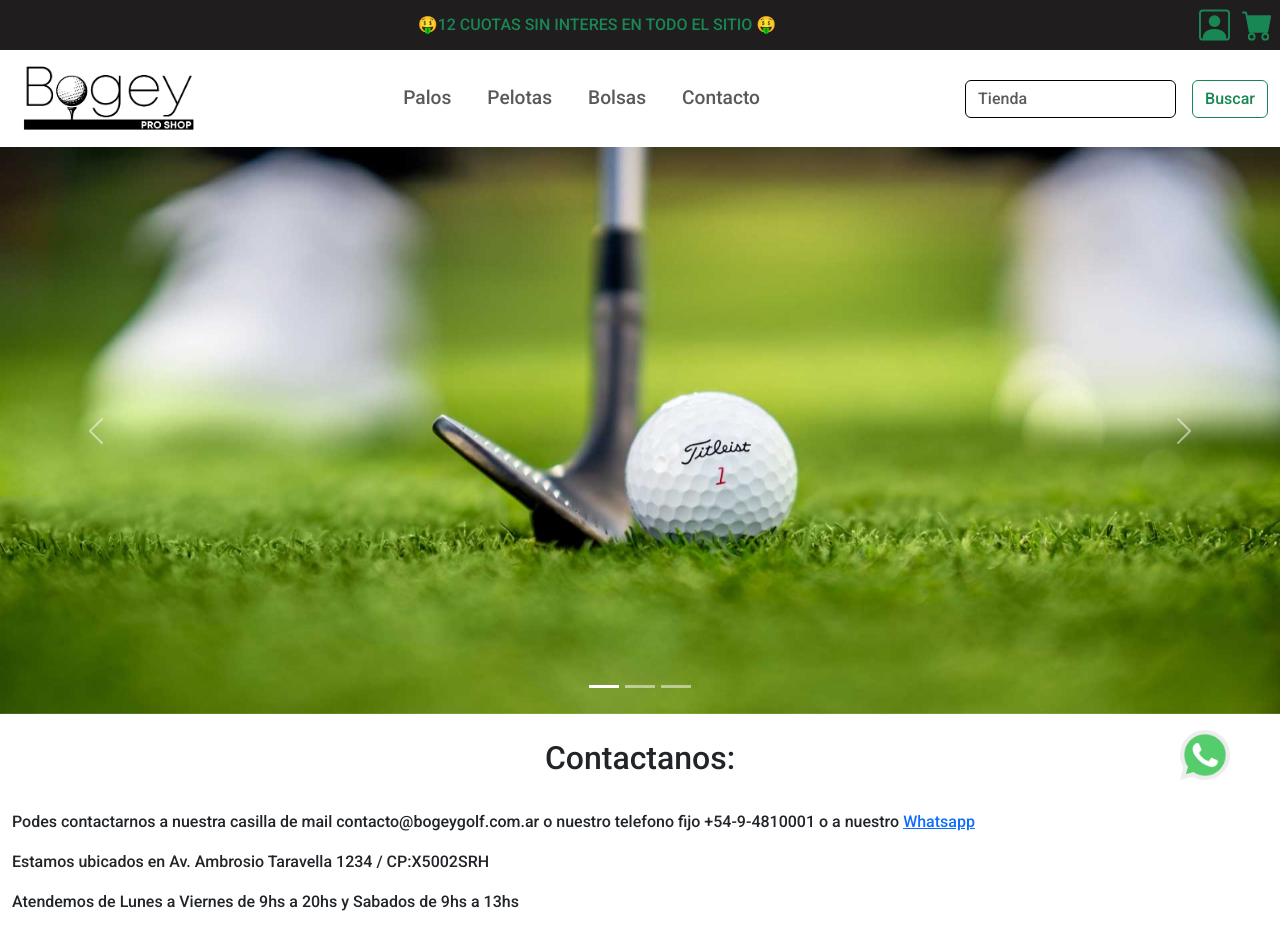
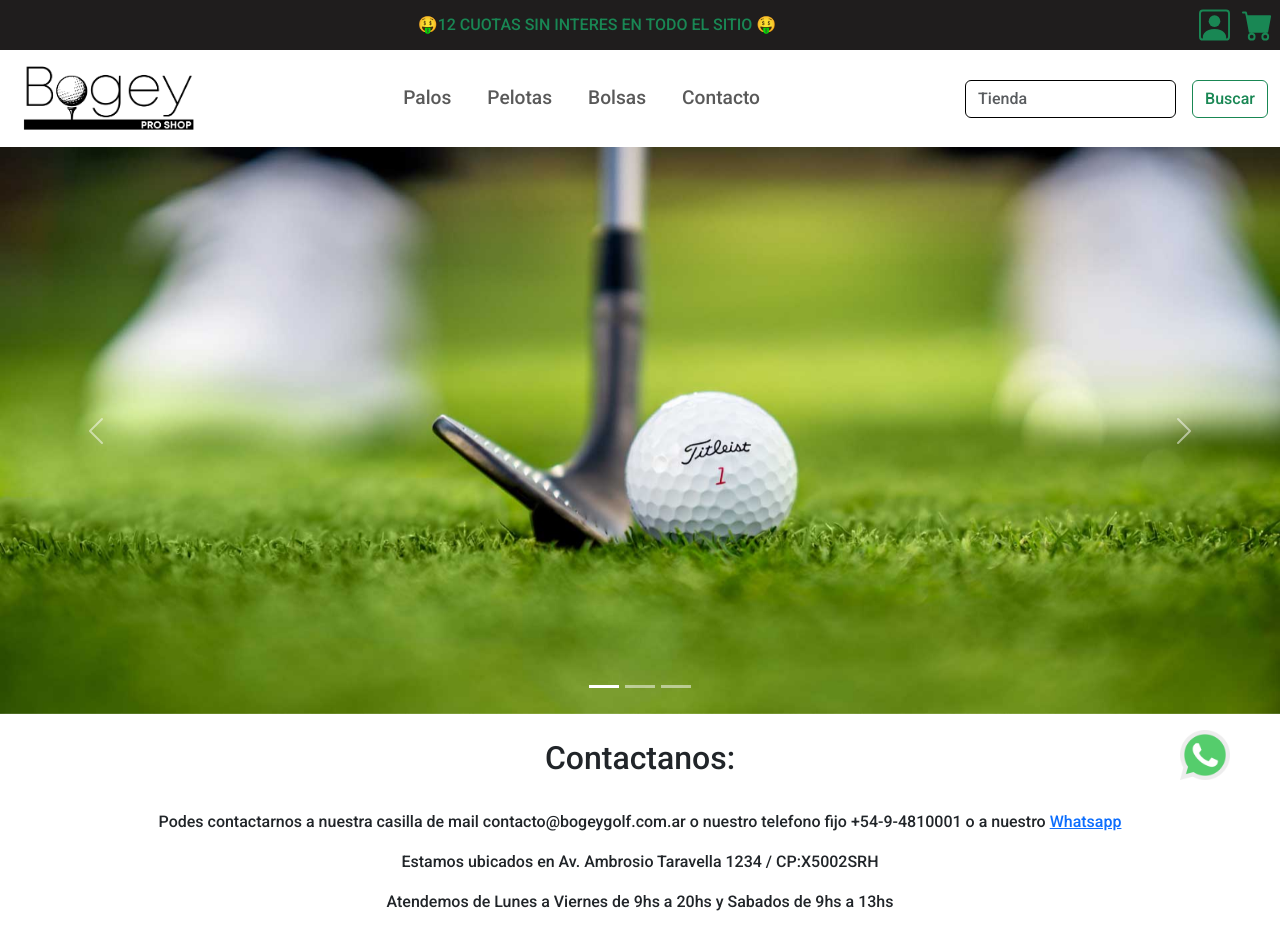
Before and after one commit to ger-martinez/2-pre-entrega-German-Martinez, a plain HTML site: page pages/Contacto.html in a window 1280 px wide. Shown: the top 927 px of the page. Drawn offline with nearby package versions, Linux system fonts and the light colour scheme.

Commit message:
corregimos contacto.html

```diff
--- a/css/style.css
+++ b/css/style.css
@@ -64,6 +64,9 @@
         font-size: 2em;
         padding: 25px 0px;
     }
+.mainProducts p{
+    text-align: center;
+}
 /*USO DE CSS GRIDS EN EL MAIN DE LA PAGINA INDEX  */
 .products_categories {
     display: grid;
```
